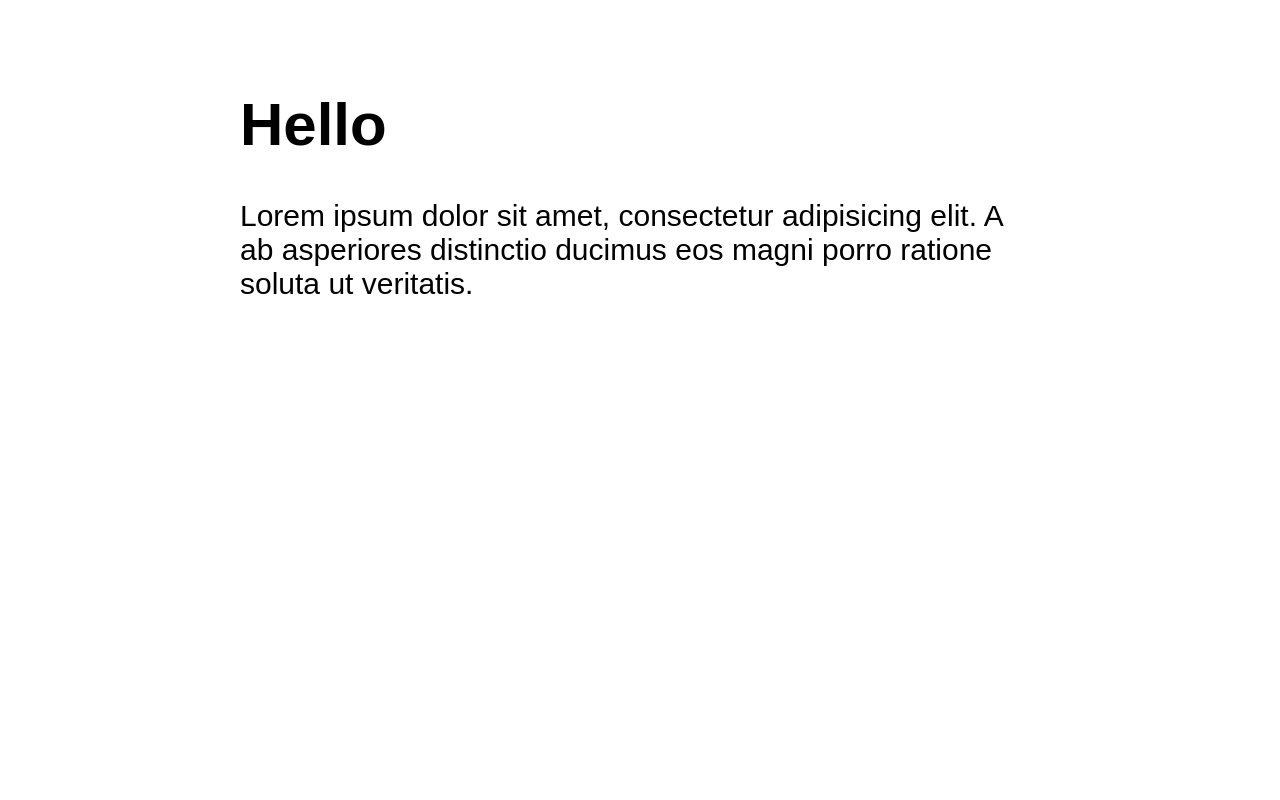
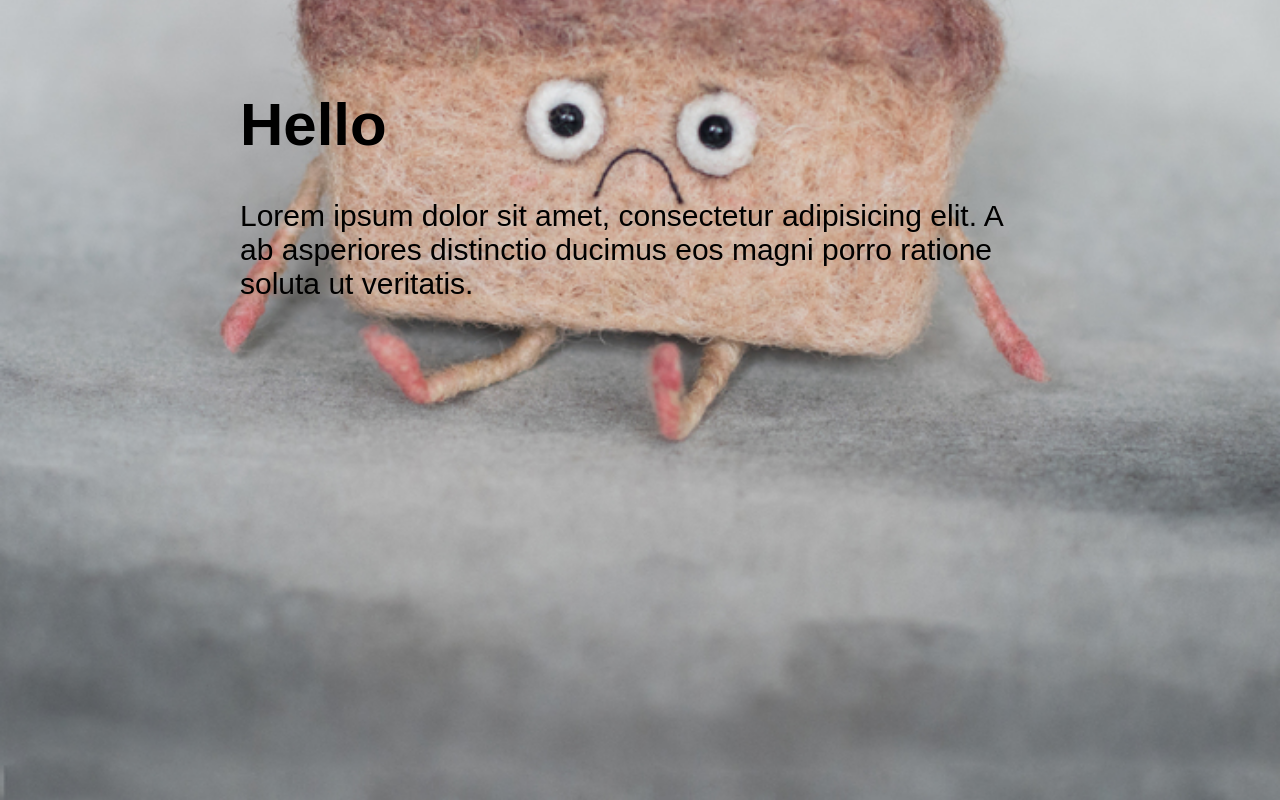
Before and after one commit to tanizab/my-first-app, a plain HTML site: page index.html in a window 1280 px wide. Drawn offline with Linux system fonts and the light colour scheme.

Commit message:
Добавлена картинка на задний фон

```diff
--- a/style.css
+++ b/style.css
@@ -4,4 +4,9 @@ body {
     width: 800px;
     font-family: sans-serif;
     font-size: 30px;
+    background-image: url("images/111.jpg");
+    background-repeat: no-repeat;
+    background-position: bottom right;
+    background-attachment: fixed;
+    background-size: cover;
 }
```
Also changed, not shown: images/111.jpg (added).
